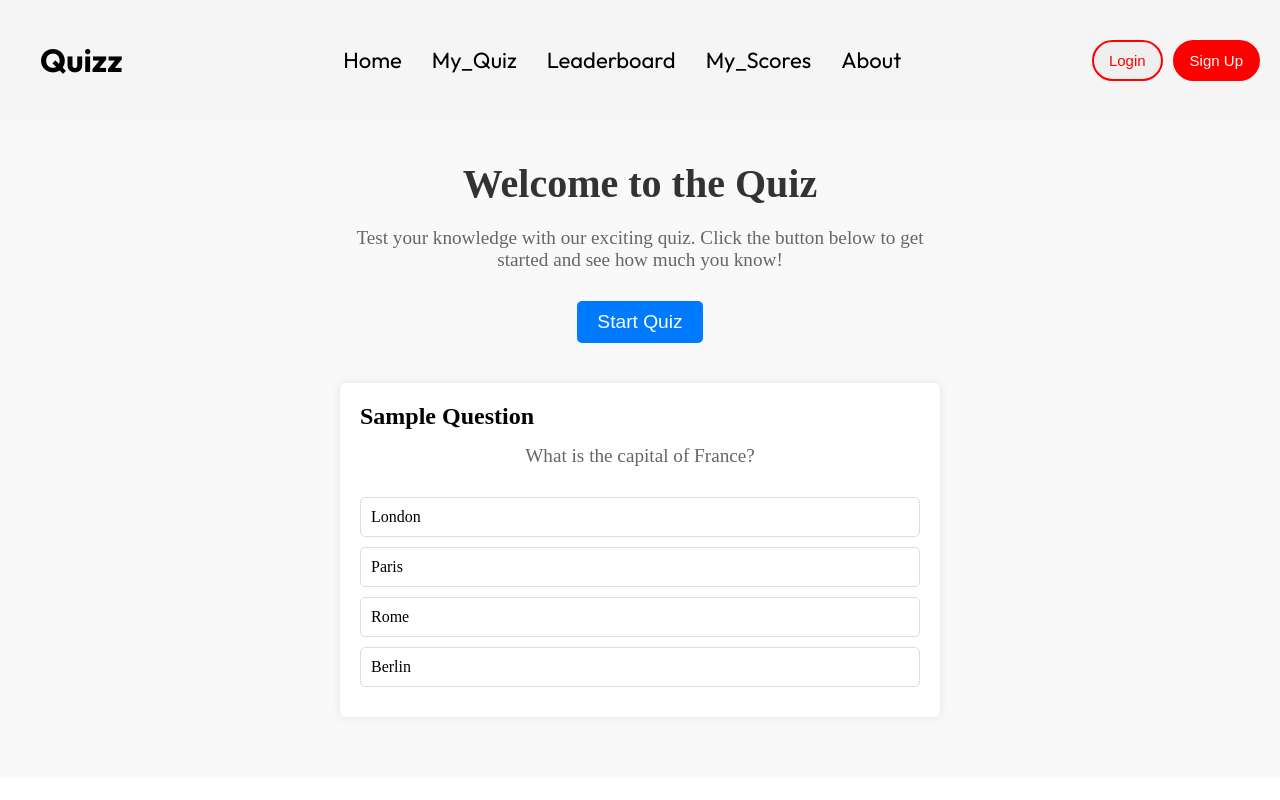
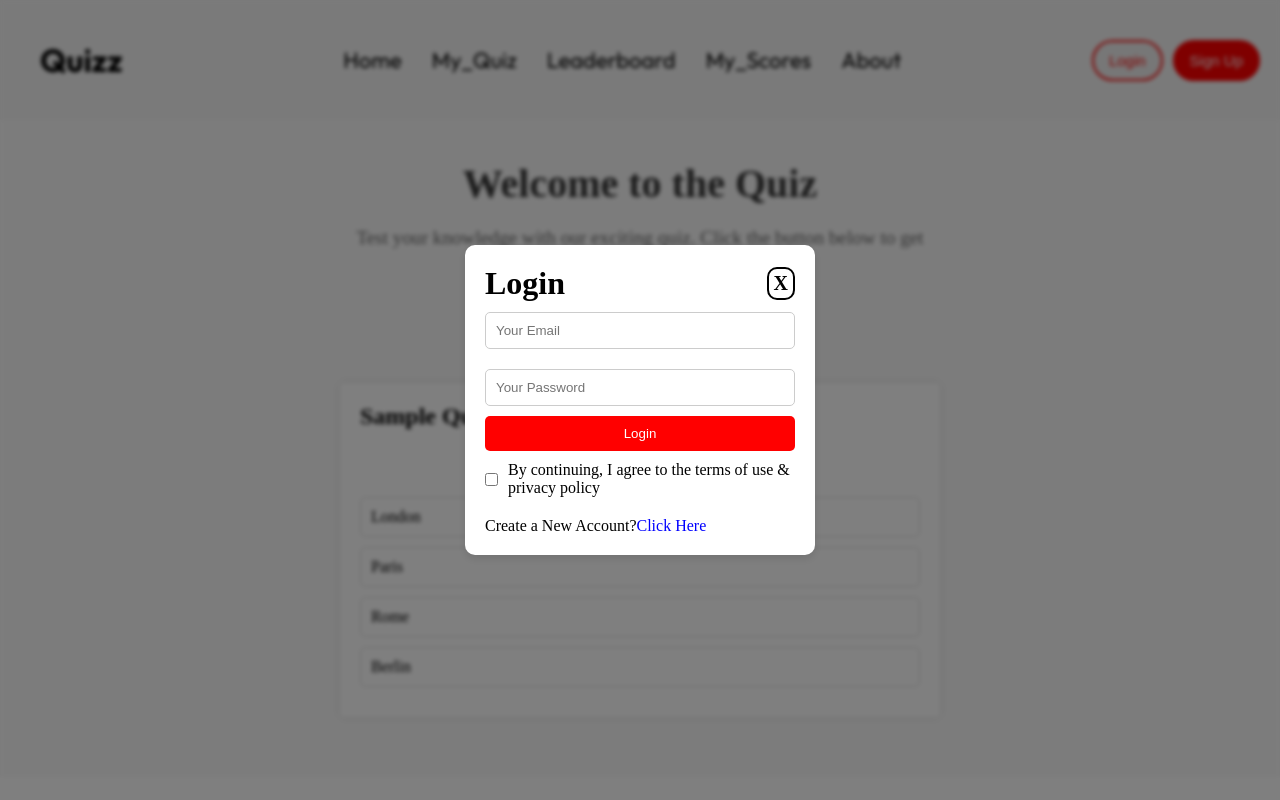
Before and after one commit to AnujKshatriya/Quiz-App, a React (Vite) app in the folder client/: page / in a window 1280 px wide. Both pictures are taken after a click on the button "Login". Shown: the top 800 px of the page. Built offline with nearby package versions, Linux system fonts and the light colour scheme.

Commit message:
login and signup popup added

```diff
--- a/client/src/App.jsx
+++ b/client/src/App.jsx
@@ -1,14 +1,20 @@
-import React from 'react'
+import React, { useState } from 'react'
 import Navbar from './components/Navbar/Navbar'
 import Footer from './components/Footer/Footer'
 import BodySection from './components/SampleBody/samplebody'
 import AppDownload from './components/App/App'
+import Login from './components/Login/Login'
+import SignUp from './components/signup/Signup'
 
 const App = () => {
+  const [login,showLogin] = useState(false)
+  const [signup,showSignup] = useState(false)
   return (
     <div>
-      <Navbar/>
 
+      {login?<Login showLogin={showLogin} showSignup={showSignup}/>:""}
+      {signup?<SignUp showLogin={showLogin} showSignup={showSignup}/>:""}
+      <Navbar showLogin={showLogin} showSignup={showSignup}/>
 
       <BodySection/>
       <AppDownload/>
--- /dev/null
+++ b/client/src/components/Login/Login.css
@@ -0,0 +1,94 @@
+.overlay {
+    position: fixed; /* Cover full viewport */
+    top: 0;
+    left: 0;
+    width: 100%;
+    height: 100%;
+    background-color: rgba(0, 0, 0, 0.5); /* Semi-transparent background */
+    backdrop-filter: blur(2px); /* Background blur effect */
+    display: flex;
+    justify-content: center; /* Center horizontally */
+    align-items: center; /* Center vertically */
+    z-index: 1000; /* Ensure it appears above other content */
+}
+
+/* Login form container */
+.login_form {
+    background-color: #fff;
+    border-radius: 10px;
+    box-shadow: 0 4px 8px rgba(0, 0, 0, 0.1);
+    padding: 20px;
+    width: 350px; /* You can adjust the width as needed */
+}
+
+.container {
+    display: flex;
+    flex-direction: column;
+    align-items: center;
+}
+
+.head_part {
+    text-align: center;
+    width: 100%;
+    display: flex;
+    justify-content: space-between;
+    align-items: center;
+}
+
+.close {
+    font-weight: bolder;
+    font-size: 20px;
+    border: solid 2px black;
+    padding: 3px 5px;
+    cursor: pointer;
+    border-radius: 10px;
+}
+
+.head_part h1 {
+    margin: 0;
+}
+
+.form_items input {
+    width: 100%;
+    padding: 10px;
+    margin: 10px 0;
+    border: 1px solid #ccc;
+    border-radius: 5px;
+}
+
+.buttonforlogin {
+    width: 100%;
+}
+
+.login_button {
+    width: 100%;
+    padding: 10px;
+    background-color: red; /* Green background */
+    color: white;
+    border: none;
+    border-radius: 5px;
+    cursor: pointer;
+}
+
+.login_button:hover {
+    background-color: #45a049; /* Darker green on hover */
+}
+
+.permission {
+    display: flex;
+    align-items: center;
+    margin-top: 10px;
+}
+
+.permission input[type="checkbox"] {
+    margin-right: 10px;
+}
+
+.base {
+    margin-top: 20px;
+}
+
+.base span {
+    color: blue;
+    cursor: pointer;
+}
--- /dev/null
+++ b/client/src/components/Login/Login.jsx
@@ -0,0 +1,35 @@
+import React from 'react'
+import './Login.css'
+
+const Login = ({showLogin,showSignup}) => {
+  return (
+    <div className='overlay'>
+      <div className="login_form">
+        <div className="conatiner">
+            <div className="head_part">
+                <h1>Login</h1>
+                <p className='close' onClick={()=>showLogin(false)}>X</p>
+            </div>
+            <div className="form_items">
+                <input type="text" placeholder='Your Email' />
+                <input type="text" placeholder='Your Password' />
+            </div>
+            <div className="buttonforlogin">
+                <button className="login_button">Login</button>
+            </div>
+            <div className="permission">
+                <input type="checkbox" />
+                <p>By continuing, I agree to the terms of use & privacy policy</p>
+            </div>
+            <div className="base">
+                <p>Create a New Account?<span onClick={()=>{showSignup(true);showLogin(false);}}>Click Here</span></p>
+            </div>
+
+
+        </div>
+      </div>
+    </div>
+  )
+}
+
+export default Login
--- a/client/src/components/Navbar/Navbar.jsx
+++ b/client/src/components/Navbar/Navbar.jsx
@@ -1,9 +1,12 @@
 import React, { useState } from 'react'
 import './Navbar.css';
+// import { BrowserRouter as Router, Route, Routes } from 'react-router-dom';
 
-const Navbar = () => {
+
+const Navbar = ({showLogin,showSignup}) => {
 
     const [menu, selectMenu] = useState("None")
+    const [button,setButton] = useState("None")
   return (
     <div>
         <div className='navbar'>
@@ -21,9 +24,10 @@ const Navbar = () => {
             </ul>
           </div>
 
+
           <div className="right">
-            <button className="login">Login</button>
-            <button className="SignUp">Sign Up</button>
+            <button className="login"  onClick={()=>showLogin(true)}>Login</button>
+            <button className="SignUp" onClick={()=>showSignup(true)}>Sign Up</button>
           </div>
 
 
--- /dev/null
+++ b/client/src/components/signup/Signup.css
@@ -0,0 +1,94 @@
+.overlay {
+    position: fixed; /* Cover full viewport */
+    top: 0;
+    left: 0;
+    width: 100%;
+    height: 100%;
+    background-color: rgba(0, 0, 0, 0.5); /* Semi-transparent background */
+    backdrop-filter: blur(2px); /* Background blur effect */
+    display: flex;
+    justify-content: center; /* Center horizontally */
+    align-items: center; /* Center vertically */
+    z-index: 1000; /* Ensure it appears above other content */
+}
+
+/* Login form container */
+.login_form {
+    background-color: #fff;
+    border-radius: 10px;
+    box-shadow: 0 4px 8px rgba(0, 0, 0, 0.1);
+    padding: 20px;
+    width: 350px; /* You can adjust the width as needed */
+}
+
+.container {
+    display: flex;
+    flex-direction: column;
+    align-items: center;
+}
+
+.head_part {
+    text-align: center;
+    width: 100%;
+    display: flex;
+    justify-content: space-between;
+    align-items: center;
+}
+
+.close {
+    font-weight: bolder;
+    font-size: 20px;
+    border: solid 2px black;
+    padding: 3px 5px;
+    cursor: pointer;
+    border-radius: 10px;
+}
+
+.head_part h1 {
+    margin: 0;
+}
+
+.form_items input {
+    width: 100%;
+    padding: 10px;
+    margin: 10px 0;
+    border: 1px solid #ccc;
+    border-radius: 5px;
+}
+
+.buttonforlogin {
+    width: 100%;
+}
+
+.login_button {
+    width: 100%;
+    padding: 10px;
+    background-color: red; /* Green background */
+    color: white;
+    border: none;
+    border-radius: 5px;
+    cursor: pointer;
+}
+
+.login_button:hover {
+    background-color: #45a049; /* Darker green on hover */
+}
+
+.permission {
+    display: flex;
+    align-items: center;
+    margin-top: 10px;
+}
+
+.permission input[type="checkbox"] {
+    margin-right: 10px;
+}
+
+.base {
+    margin-top: 20px;
+}
+
+.base span {
+    color: blue;
+    cursor: pointer;
+}
--- /dev/null
+++ b/client/src/components/signup/Signup.jsx
@@ -0,0 +1,36 @@
+import React from 'react'
+import './Signup.css'
+
+const SignUp = ({showSignup, showLogin}) => {
+  return (
+    <div className='overlay'>
+      <div className="login_form">
+        <div className="conatiner">
+            <div className="head_part">
+                <h1>SignUp</h1>
+                <p className='close' onClick={()=>showSignup(false)}>X</p>
+            </div>
+            <div className="form_items">
+                <input type="text" placeholder='Your Name' />
+                <input type="text" placeholder='Your Email' />
+                <input type="text" placeholder='Your Password' />
+            </div>
+            <div className="buttonforlogin">
+                <button className="login_button">Sign Up</button>
+            </div>
+            <div className="permission">
+                <input type="checkbox" />
+                <p>By continuing, I agree to the terms of use & privacy policy</p>
+            </div>
+            <div className="base">
+                <p>Already have an Account?<span onClick={()=>{showLogin(true);showSignup(false);}}>Click Here</span></p>
+            </div>
+
+
+        </div>
+      </div>
+    </div>
+  )
+}
+
+export default SignUp
```
